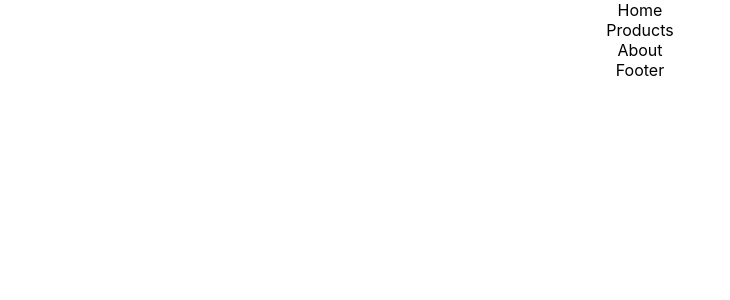
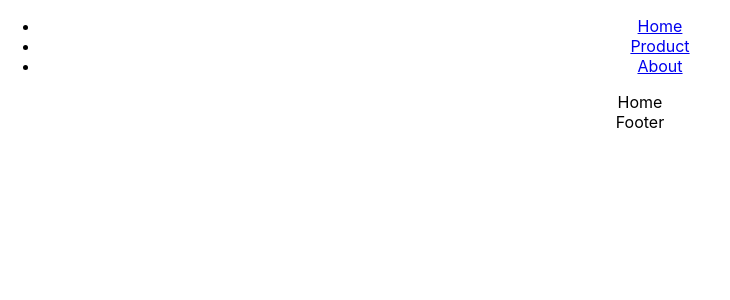
Before and after one commit to mrityunjay33/vidha-foods, a React (Create React App) app: page / in a window 1280 px wide. Shown: the top 300 px of the page, without its empty margins (0-730 px from the left). Built offline with nearby package versions, Linux system fonts and the light colour scheme.

Commit message:
Cofigured Routing

```diff
--- a/package.json
+++ b/package.json
@@ -34,5 +34,8 @@
       "last 1 firefox version",
       "last 1 safari version"
     ]
+  },
+  "devDependencies": {
+    "react-router-dom": "^6.22.3"
   }
 }
--- a/src/App.js
+++ b/src/App.js
@@ -1,6 +1,6 @@
 import './App.css';
 import Footer from './components/Footer';
-import Navbar from './components/Navbar';
+import Navbar from './components/navbar/Navbar';
 
 
 function App() {
--- a/src/components/Navbar.js
+++ /dev/null
@@ -1,13 +0,0 @@
-import React from 'react'
-
-const Navbar = () => {
-  return (
-    <div>
-        <div>Home</div>
-        <div>Products</div>
-        <div>About</div>
-    </div>
-  )
-}
-
-export default Navbar
--- /dev/null
+++ b/src/components/NoPage.js
@@ -0,0 +1,9 @@
+import React from 'react'
+
+const NoPage = () => {
+  return (
+    <div>NoPage</div>
+  )
+}
+
+export default NoPage
--- /dev/null
+++ b/src/components/about/About.js
@@ -0,0 +1,9 @@
+import React from 'react'
+
+const About = () => {
+  return (
+    <div>About</div>
+  )
+}
+
+export default About
--- /dev/null
+++ b/src/components/home/Home.js
@@ -0,0 +1,9 @@
+import React from 'react'
+
+const Home = () => {
+  return (
+    <div>Home</div>
+  )
+}
+
+export default Home
--- /dev/null
+++ b/src/components/navbar/Layout.js
@@ -0,0 +1,25 @@
+import { Outlet, Link  } from "react-router-dom";
+
+const Layout = () => {
+    return (
+      <>
+        <nav>
+          <ul>
+            <li>
+              <Link to="/">Home</Link>
+            </li>
+            <li>
+              <Link to="/products">Product</Link>
+            </li>
+            <li>
+              <Link to="/about">About</Link>
+            </li>
+          </ul>
+        </nav>
+
+        <Outlet />
+      </>
+    )
+  };
+
+  export default Layout;
--- /dev/null
+++ b/src/components/navbar/Navbar.js
@@ -0,0 +1,24 @@
+import React from 'react'
+import { BrowserRouter, Routes, Route } from "react-router-dom";
+import Home from '../home/Home';
+import Product from '../products/Product';
+import About from '../about/About';
+import NoPage from '../NoPage';
+import Layout from './Layout';
+
+const Navbar = () => {
+  return (
+    <BrowserRouter>
+    <Routes>
+      <Route path="/" element={<Layout />}>
+        <Route index element={<Home />} />
+        <Route path="products" element={<Product />} />
+        <Route path="about" element={<About />} />
+        <Route path="*" element={<NoPage />} />
+      </Route>
+    </Routes>
+  </BrowserRouter>
+  )
+}
+
+export default Navbar;
--- /dev/null
+++ b/src/components/products/Product.js
@@ -0,0 +1,9 @@
+import React from 'react'
+
+const Product = () => {
+  return (
+    <div>Product</div>
+  )
+}
+
+export default Product
```
Also changed, not shown: 1 other file (tests, documents, lock files or other folders).
